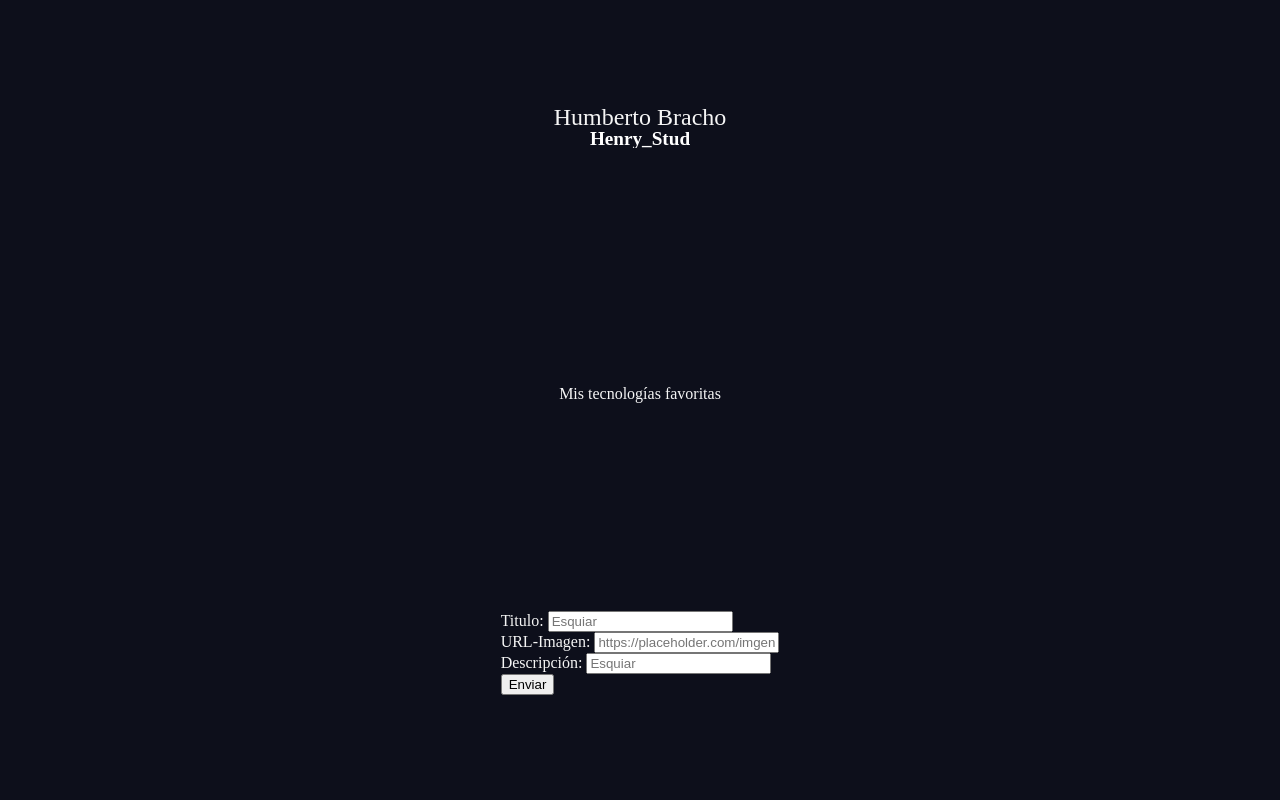
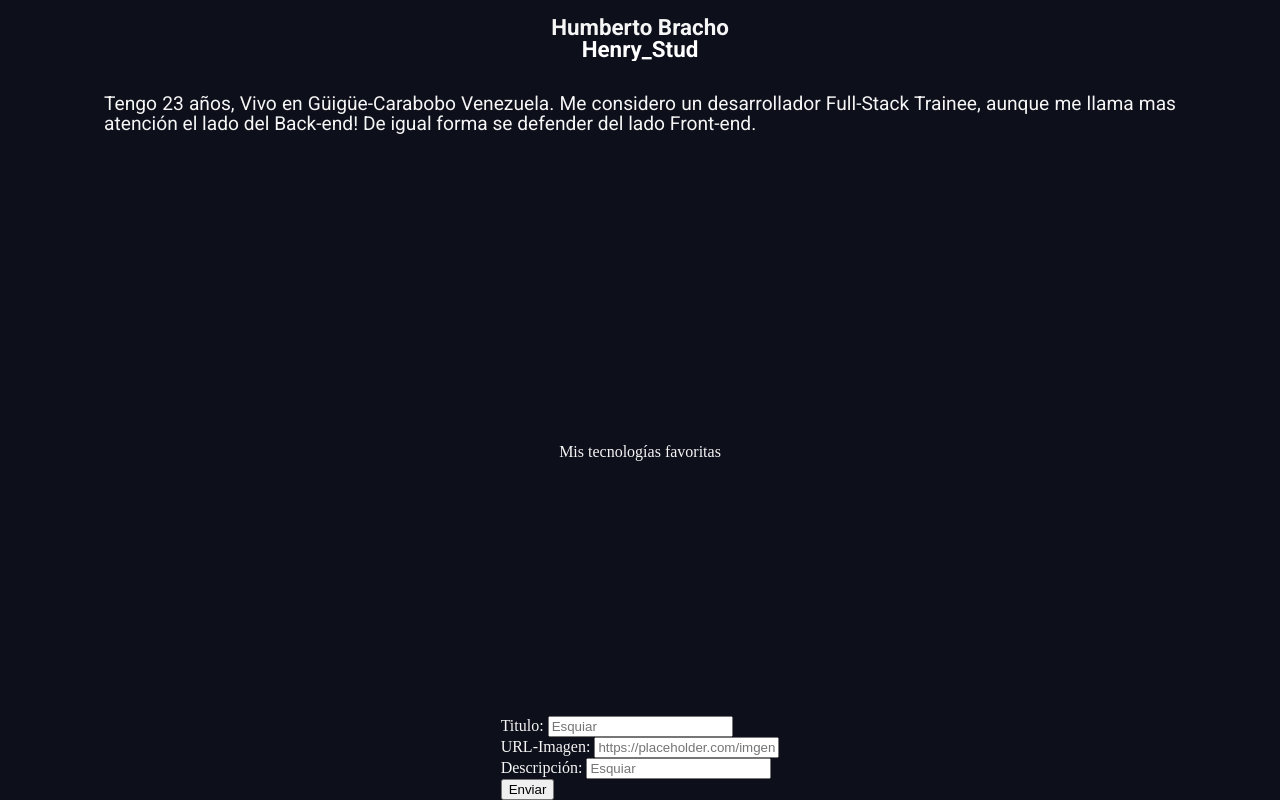
Before and after one commit to pi-rym/PM1-Heizahn, a website: page index.html in a window 1280 px wide. Drawn offline with Linux system fonts and the light colour scheme.

Commit message:
section about lista

```diff
--- a/index.html
+++ b/index.html
@@ -6,15 +6,31 @@
         <title>Document</title>
         <link rel="stylesheet" href="./styles/reset.css" />
         <link rel="stylesheet" href="./styles/styles.css" />
+        <link rel="preconnect" href="https://fonts.googleapis.com" />
+        <link rel="preconnect" href="https://fonts.gstatic.com" crossorigin />
+        <link
+            href="https://fonts.googleapis.com/css2?family=Roboto:ital,wght@0,100;0,300;0,400;0,500;0,700;0,900;1,100;1,300;1,400;1,500;1,700;1,900&display=swap"
+            rel="stylesheet"
+        />
     </head>
     <body>
         <main class="landing-page">
             <section class="about">
-                <h1>Humberto Bracho</h1>
-                <h2 class="sub-title"></h2>
-                <p class="paragraph"></p>
+                <h1 class="title roboto-bold">Humberto Bracho</h1>
+                <h2 class="sub-title roboto-medium"></h2>
+                <div class="paragraph">
+                    <p class="roboto-regular">
+                        Tengo 23 años, Vivo en Güigüe-Carabobo Venezuela. Me
+                        considero un desarrollador Full-Stack Trainee, aunque me
+                        llama mas atención el lado del Back-end! De igual forma
+                        se defender del lado Front-end.
+                    </p>
+                </div>
             </section>
-            <section>Mis tecnologías favoritas</section>
+            <section>
+                <h2>Mis tecnologías favoritas</h2>
+                <div></div>
+            </section>
             <section>
                 <form action="submit">
                     <div>
--- a/styles/reset.css
+++ b/styles/reset.css
@@ -113,5 +113,27 @@ table {
 }
 
 /* Additional resets */
+.roboto-bold {
+  font-family: "Roboto", sans-serif;
+  font-weight: 700;
+  font-style: normal;
+}
 
+.roboto-regular {
+  font-family: "Roboto", sans-serif;
+  font-weight: 400;
+  font-style: normal;
+}
+
+.roboto-light {
+  font-family: "Roboto", sans-serif;
+  font-weight: 300;
+  font-style: normal;
+}
+
+.roboto-medium {
+  font-family: "Roboto", sans-serif;
+  font-weight: 500;
+  font-style: normal;
+}
 /* You can add more specific resets here as needed */
--- a/styles/styles.css
+++ b/styles/styles.css
@@ -13,18 +13,19 @@ body{
 		display: flex;
 		flex-direction: column;
 		align-items: center;
-		justify-content: space-around;
-		min-height: 100vh;
+		justify-content: space-between;
+		height: 100vh;
 
 		.about{
 			text-align: center;
 
-			h1{
-				font-size: 1.5rem;
+			.title{
+				margin-top: 1rem;
+				font-size: 1.4rem;
 			}
 
 			.sub-title {
-				font-size: 1.2rem;
+				font-size: 1rem;
 				font-weight: bold;
 				position: relative;
 				color: white;
@@ -55,8 +56,9 @@ body{
 
 
 			.paragraph{
-				padding: 1.5rem 5rem;
+				padding: 1.5rem;
 				font-size: .9rem;
+				text-align: justify;
 			}
 		}
 	}
@@ -145,3 +147,45 @@ body{
     93.33% { content: "Web_Developer"; }
     100% { content: "Web_Developer!"; }
 }
+
+
+@media screen and (min-width: 426px) {
+	.landing-page{
+		.about{
+			.title{
+				font-size: 2.4rem;
+			}
+
+			.sub-title{
+				font-size: 2rem;
+			}
+			.sub-title::before,
+			.sub-title::after{
+				font-size: 1.4rem;
+			}
+			.paragraph {
+				margin: 2rem 2rem;
+
+				p{
+					font-size: 1.2rem;
+				}
+			}
+		}
+	}
+}
+
+@media screen and (min-width: 769px) {
+	.landing-page{
+		.about{
+			.title{
+				font-size: 1rem;
+			}
+			.paragraph {
+				p{
+					padding: 0 3rem;
+					font-size: 1.2rem;
+				}
+			}
+		}
+	}
+}
```
